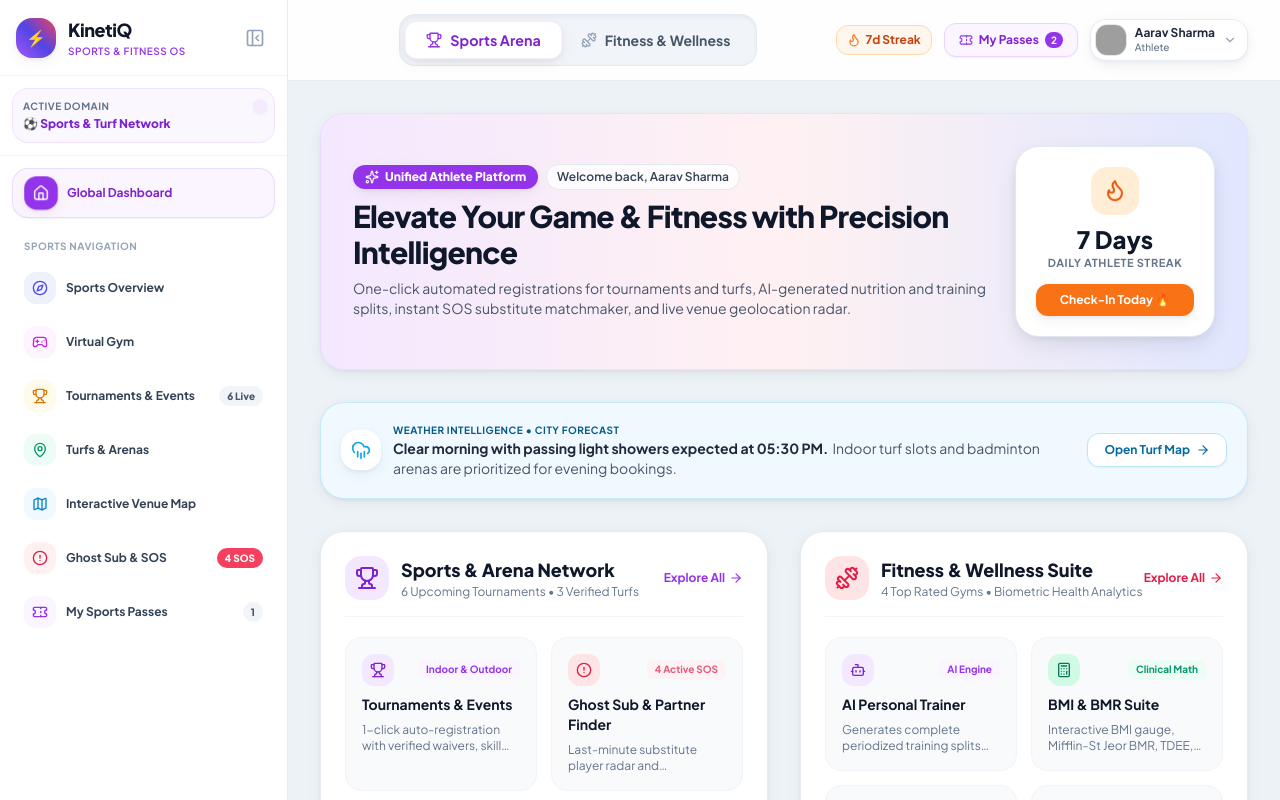
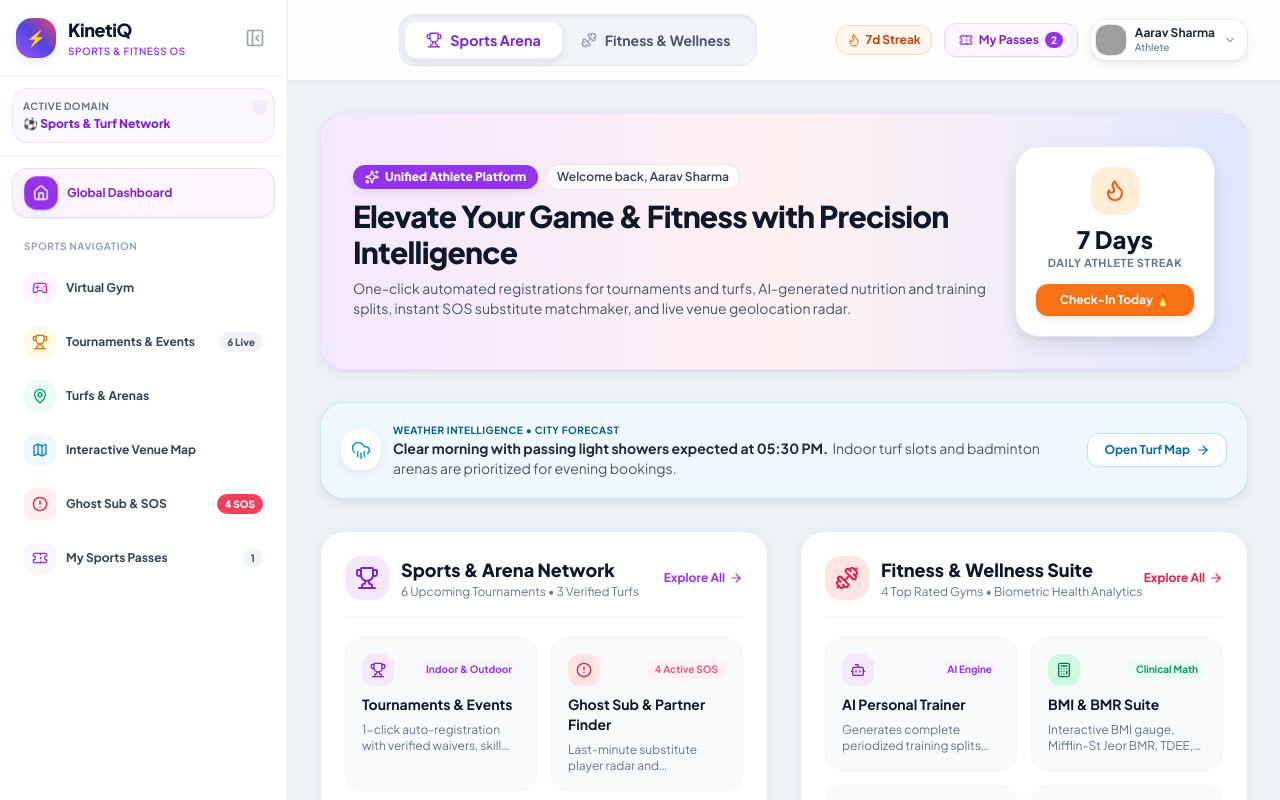
Before and after one commit to SahilSharma9024/ZeroToDeployed, a React (Vite) app: page / in a window 1280 px wide. Built offline with nearby package versions, Linux system fonts and the light colour scheme; grey boxes are pictures that could not be loaded.

Commit message:
Removed unnecessary features from UI

```diff
--- a/src/components/common/Sidebar.tsx
+++ b/src/components/common/Sidebar.tsx
@@ -54,13 +54,13 @@ export const Sidebar: React.FC = () => {
   };
 
   const sportsNav = [
-    {
-      id: 'sports-overview' as ActivePage,
-      label: 'Sports Overview',
-      icon: Compass,
-      color: 'text-indigo-600 dark:text-indigo-400',
-      bg: 'bg-indigo-50 dark:bg-indigo-950/60',
-    },
+    // {
+    //   id: 'sports-overview' as ActivePage,
+    //   label: 'Sports Overview',
+    //   icon: Compass,
+    //   color: 'text-indigo-600 dark:text-indigo-400',
+    //   bg: 'bg-indigo-50 dark:bg-indigo-950/60',
+    // },
     {
       id: 'virtual-gym' as ActivePage,
       label: 'Virtual Gym',
@@ -113,13 +113,13 @@ export const Sidebar: React.FC = () => {
   ];
 
   const fitnessNav = [
-    {
-      id: 'fitness-overview' as ActivePage,
-      label: 'Fitness Overview',
-      icon: Compass,
-      color: 'text-purple-600 dark:text-purple-400',
-      bg: 'bg-purple-50 dark:bg-purple-950/60',
-    },
+    // {
+    //   id: 'fitness-overview' as ActivePage,
+    //   label: 'Fitness Overview',
+    //   icon: Compass,
+    //   color: 'text-purple-600 dark:text-purple-400',
+    //   bg: 'bg-purple-50 dark:bg-purple-950/60',
+    // },
     {
       id: 'virtual-gym' as ActivePage,
       label: 'Virtual Gym',
@@ -137,14 +137,14 @@ export const Sidebar: React.FC = () => {
       color: 'text-blue-600 dark:text-blue-400',
       bg: 'bg-blue-50 dark:bg-blue-950/60',
     },
-    {
-      id: 'fitness-map' as ActivePage,
-      label: 'Interactive Gym Map',
-      icon: Map,
-      highlight: true,
-      color: 'text-teal-600 dark:text-teal-400',
-      bg: 'bg-teal-50 dark:bg-teal-950/60',
-    },
+    // {
+    //   id: 'fitness-map' as ActivePage,
+    //   label: 'Interactive Gym Map',
+    //   icon: Map,
+    //   highlight: true,
+    //   color: 'text-teal-600 dark:text-teal-400',
+    //   bg: 'bg-teal-50 dark:bg-teal-950/60',
+    // },
     {
       id: 'fitness-calculators' as ActivePage,
       label: 'BMI & BMR Suite',
@@ -161,13 +161,13 @@ export const Sidebar: React.FC = () => {
       color: 'text-violet-600 dark:text-violet-400',
       bg: 'bg-violet-50 dark:bg-violet-950/60',
     },
-    {
-      id: 'fitness-portal' as ActivePage,
-      label: user.role === 'trainer' ? 'Coach Client HQ' : 'My Workout & Meals',
-      icon: CalendarCheck,
-      color: 'text-emerald-600 dark:text-emerald-400',
-      bg: 'bg-emerald-50 dark:bg-emerald-950/60',
-    },
+    // {
+    //   id: 'fitness-portal' as ActivePage,
+    //   label: user.role === 'trainer' ? 'Coach Client HQ' : 'My Workout & Meals',
+    //   icon: CalendarCheck,
+    //   color: 'text-emerald-600 dark:text-emerald-400',
+    //   bg: 'bg-emerald-50 dark:bg-emerald-950/60',
+    // },
     {
       id: 'fitness-buddy' as ActivePage,
       label: 'Motivation Buddy',
@@ -183,14 +183,14 @@ export const Sidebar: React.FC = () => {
       color: 'text-rose-600 dark:text-rose-400',
       bg: 'bg-rose-50 dark:bg-rose-950/60',
     },
-    {
-      id: 'fitness-passes' as ActivePage,
-      label: 'My Free Trial Passes',
-      icon: Ticket,
-      badge: `${passes.filter((p) => p.type === 'gym_pass').length}`,
-      color: 'text-indigo-600 dark:text-indigo-400',
-      bg: 'bg-indigo-50 dark:bg-indigo-950/60',
-    },
+    // {
+    //   id: 'fitness-passes' as ActivePage,
+    //   label: 'My Free Trial Passes',
+    //   icon: Ticket,
+    //   badge: `${passes.filter((p) => p.type === 'gym_pass').length}`,
+    //   color: 'text-indigo-600 dark:text-indigo-400',
+    //   bg: 'bg-indigo-50 dark:bg-indigo-950/60',
+    // },
   ];
 
   const currentNav = mode === 'sports' ? sportsNav : fitnessNav;
```
